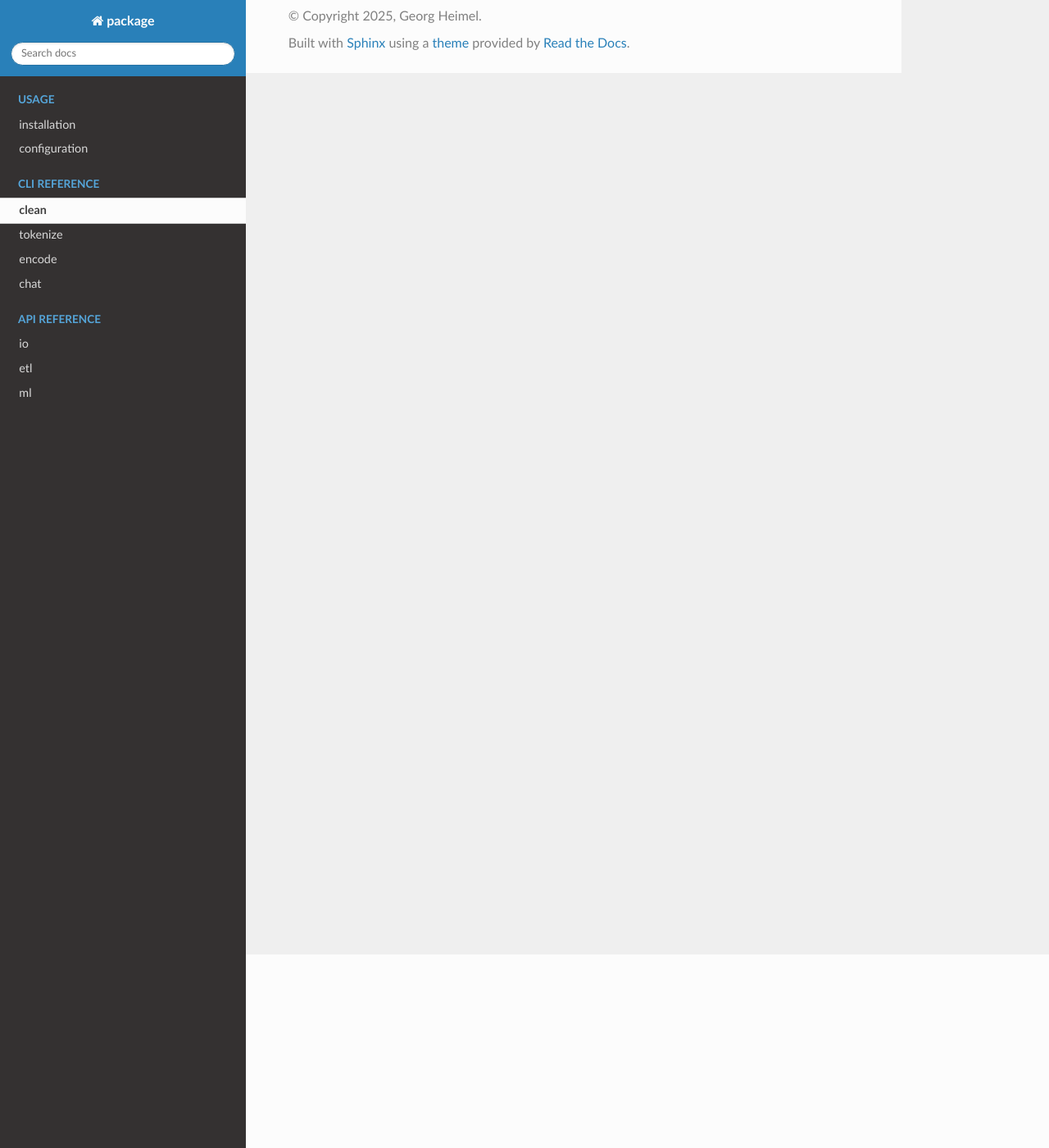
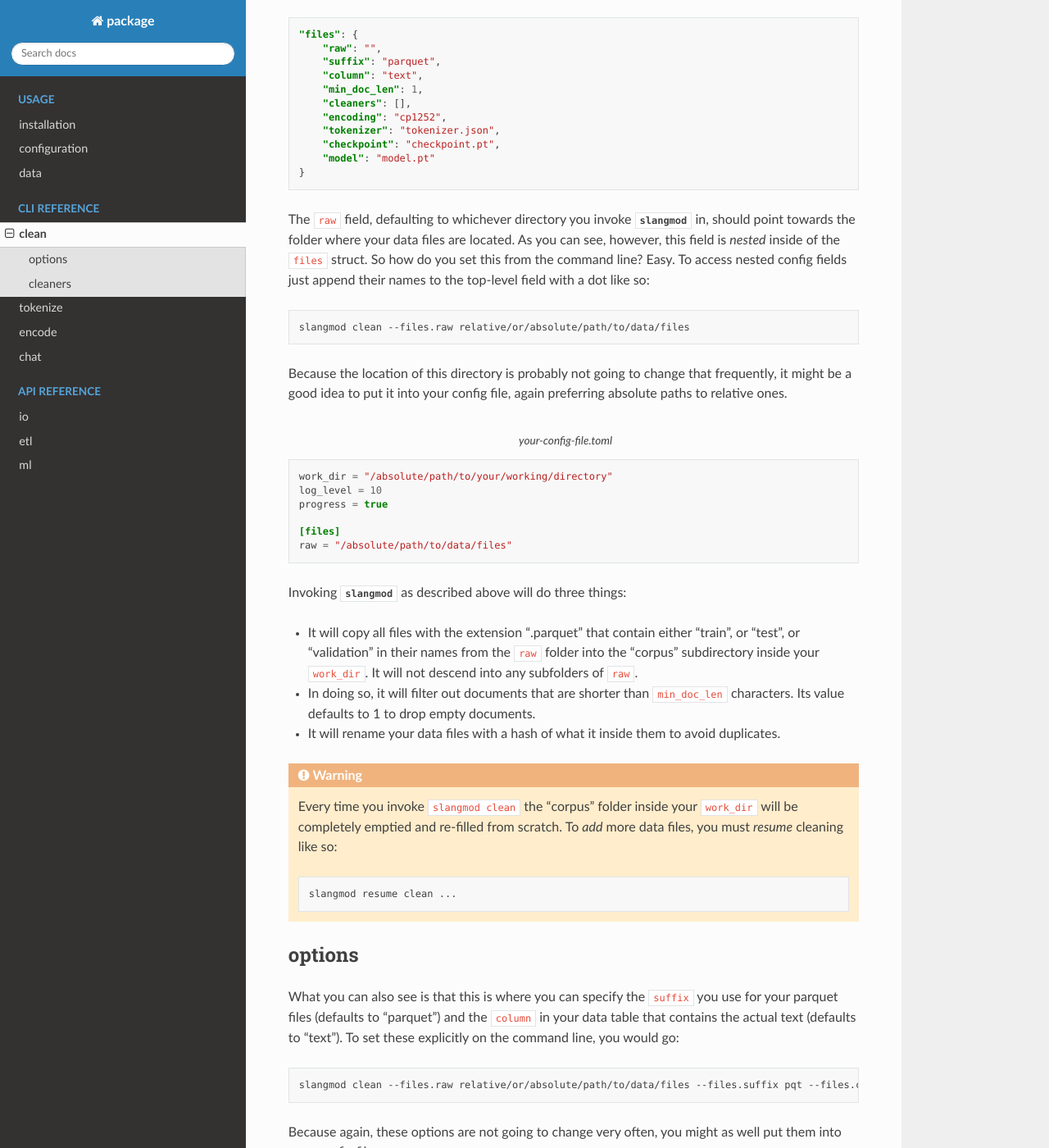
Before and after one commit to yedivanseven/slangmod, a Sphinx documentation site: the page built from docs/source/clean.rst, in a window 1280 px wide and 1400 px high, scrolled down 236 px. Shown: the whole window at 82% size. Built offline with Sphinx 7.4.7 and the Read the Docs theme 3.1.0, drawn with Linux system fonts in a browser that asks for light colours; pages that are not in the unit, such as notebooks, are missing from menus; some of the changed text lies outside the part shown.

Commit message:
Checkpoint before refactoring clean step

```diff
--- a/docs/source/clean.rst
+++ b/docs/source/clean.rst
@@ -1,2 +1,114 @@
 clean
 =====
+In order to invoke the ``clean`` command of :mod:`slangmod`, you need to specify
+the location of your raw :doc:`data files <data>`. You might have seen this
+command-line option when you tried out the CLI for the first time during
+basic :doc:`configuration`:
+
+.. code-block:: json
+
+   "files": {
+       "raw": "",
+       "suffix": "parquet",
+       "column": "text",
+       "min_doc_len": 1,
+       "cleaners": [],
+       "encoding": "cp1252",
+       "tokenizer": "tokenizer.json",
+       "checkpoint": "checkpoint.pt",
+       "model": "model.pt"
+   }
+
+The ``raw`` field, defaulting to whichever directory you invoke :mod:`slangmod`
+in, should point towards the folder where your data files are located. As you
+can see, however, this field is *nested* inside of the ``files`` struct. So
+how do you set this from the command line? Easy. To access nested config
+fields just append their names to the top-level field with a dot like so:
+
+.. code-block:: bash
+
+   slangmod clean --files.raw relative/or/absolute/path/to/data/files
+
+Because the location of this directory is probably not going to change that
+frequently, it might be a good idea to put it into your config file, again
+preferring absolute paths to relative ones.
+
+.. code-block:: toml
+   :caption: your-config-file.toml
+
+   work_dir = "/absolute/path/to/your/working/directory"
+   log_level = 10
+   progress = true
+
+   [files]
+   raw = "/absolute/path/to/data/files"
+
+Invoking :mod:`slangmod` as described above will do three things:
+
+* It will copy all files with the extension ".parquet" that contain either
+  "train", or "test", or "validation" in their names from the ``raw`` folder
+  into the "corpus" subdirectory inside your ``work_dir``. It will not descend
+  into any subfolders of ``raw``.
+* In doing so, it will filter out documents that are shorter than ``min_doc_len``
+  characters. Its value defaults to 1 to drop empty documents.
+* It will rename your data files with a hash of what it inside them to avoid
+  duplicates.
+
+.. warning::
+   Every time you invoke ``slangmod clean`` the "corpus" folder inside your
+   ``work_dir`` will be completely emptied and re-filled from scratch.
+   To *add* more data files, you must *resume* cleaning like so:
+
+   .. code-block:: bash
+
+      slangmod resume clean ...
+
+
+options
+-------
+What you can also see is that this is where you can specify the ``suffix``
+you use for your parquet files (defaults to "parquet") and the ``column`` in
+your data table that contains the actual text (defaults to "text"). To set
+these explicitly on the command line, you would go:
+
+.. code-block:: bash
+
+   slangmod clean --files.raw relative/or/absolute/path/to/data/files --files.suffix pqt --files.column document --files.min_doc_len 32
+
+Because again, these options are not going to change very often, you might as well
+put them into your config file.
+
+.. code-block:: toml
+   :caption: your-config-file.toml
+
+   work_dir = "/absolute/path/to/your/working/directory"
+   log_level = 10
+   progress = true
+
+   [files]
+   raw = "/absolute/path/to/data/files"
+   suffix = "pqt"
+   column = "document"
+   min_doc_len = 32
+
+
+.. note::
+   It does not matter whether you specify the ``suffix`` with or without a
+   leading dot. :mod:`slangmod` will act reasonably.
+
+
+cleaners
+--------
+For the data that I have been playing with, english E-books from
+`Project Gutenberg <https://www.gutenberg.org/>`_ (provided as
+`gutenberg-en-v1-clean <https://huggingface.co/datasets/BEE-spoke-data/gutenberg-en-v1-clean/tree/main/data>`_
+by `BEEspoke Data <https://huggingface.co/BEE-spoke-data>`_) and english
+Wikipedia articles (a subset of `Wiki-40B <https://aclanthology.org/2020.lrec-1.297.pdf>`_
+provided by `google <https://huggingface.co/google>`_ as
+`wiki40b <https://huggingface.co/datasets/google/wiki40b/tree/main/en>`_),
+I have implemented some actual data cleaning steps. If you plan on using
+the same or similar data, then maybe they are useful to you as well.
+
+* Firstly, I decided that I will use the end of a paragraph, that is, two or
+  more consecutive newline characters (``"\n\n"``) as my :ref:`end-of-sequence <eos>`
+  pattern. Gutenberg E-books are already formatted that way.
```
Also changed, not shown: README.md (+12 -6 lines), docs/source/configuration.rst (+11 -11 lines), docs/source/data.rst (added, +83 -0 lines), docs/source/index.rst (+14 -7 lines), docs/source/installation.rst (+5 -5 lines), 11 other files.
